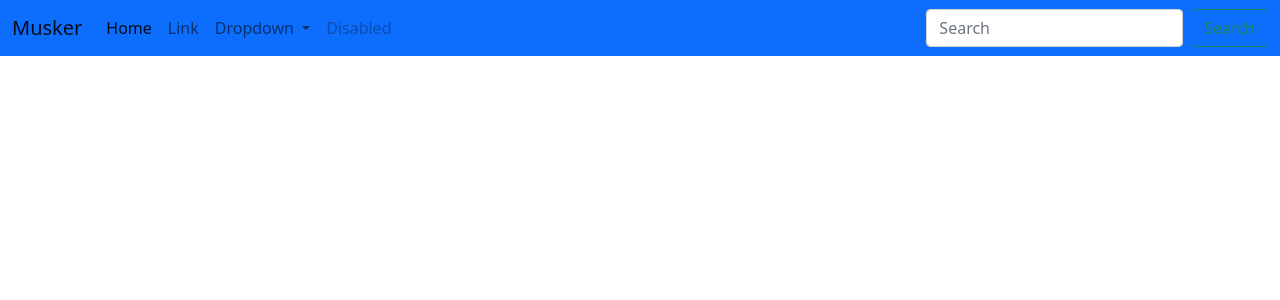
After one commit to DeaaTH65/Twitter_Clone, a Django app: template social/musker/templates/base.html in a window 1280 px wide. The commit adds this page. Shown: the top 300 px of the page. Run offline with Django 4.2, Linux system fonts and the light colour scheme; the template is opened without the code that fills it, so the values that code supplies are empty; parts of the project's set-up code (start-up, migrations or seed data) failed here and were passed over.

Commit message:
base template

```diff
--- /dev/null
+++ b/social/musker/templates/base.html
@@ -0,0 +1,66 @@
+<!doctype html>
+<html lang="en">
+  <head>
+    <!-- Required meta tags -->
+    <meta charset="utf-8">
+    <meta name="viewport" content="width=device-width, initial-scale=1">
+
+    <!-- Bootstrap CSS -->
+    <link href="https://cdn.jsdelivr.net/npm/bootstrap@5.0.2/dist/css/bootstrap.min.css" rel="stylesheet" integrity="sha384-EVSTQN3/azprG1Anm3QDgpJLIm9Nao0Yz1ztcQTwFspd3yD65VohhpuuCOmLASjC" crossorigin="anonymous">
+
+    <title>Musker<{% block title %}{% endblock title %}</title>
+  </head>
+  <body>
+    <nav class="navbar navbar-expand-lg navbar-light bg-primary">
+        <div class="container-fluid">
+          <a class="navbar-brand" href="#">Musker</a>
+          <button class="navbar-toggler" type="button" data-bs-toggle="collapse" data-bs-target="#navbarSupportedContent" aria-controls="navbarSupportedContent" aria-expanded="false" aria-label="Toggle navigation">
+            <span class="navbar-toggler-icon"></span>
+          </button>
+          <div class="collapse navbar-collapse" id="navbarSupportedContent">
+            <ul class="navbar-nav me-auto mb-2 mb-lg-0">
+              <li class="nav-item">
+                <a class="nav-link active" aria-current="page" href="#">Home</a>
+              </li>
+              <li class="nav-item">
+                <a class="nav-link" href="#">Link</a>
+              </li>
+              <li class="nav-item dropdown">
+                <a class="nav-link dropdown-toggle" href="#" id="navbarDropdown" role="button" data-bs-toggle="dropdown" aria-expanded="false">
+                  Dropdown
+                </a>
+                <ul class="dropdown-menu" aria-labelledby="navbarDropdown">
+                  <li><a class="dropdown-item" href="#">Action</a></li>
+                  <li><a class="dropdown-item" href="#">Another action</a></li>
+                  <li><hr class="dropdown-divider"></li>
+                  <li><a class="dropdown-item" href="#">Something else here</a></li>
+                </ul>
+              </li>
+              <li class="nav-item">
+                <a class="nav-link disabled" href="#" tabindex="-1" aria-disabled="true">Disabled</a>
+              </li>
+            </ul>
+            <form class="d-flex">
+              <input class="form-control me-2" type="search" placeholder="Search" aria-label="Search">
+              <button class="btn btn-outline-success" type="submit">Search</button>
+            </form>
+          </div>
+        </div>
+      </nav>
+
+    <!-- Optional JavaScript; choose one of the two! -->
+
+    <!-- Option 1: Bootstrap Bundle with Popper -->
+    <script src="https://cdn.jsdelivr.net/npm/bootstrap@5.0.2/dist/js/bootstrap.bundle.min.js" integrity="sha384-MrcW6ZMFYlzcLA8Nl+NtUVF0sA7MsXsP1UyJoMp4YLEuNSfAP+JcXn/tWtIaxVXM" crossorigin="anonymous"></script>
+
+    <!-- Option 2: Separate Popper and Bootstrap JS -->
+    <!--
+    <script src="https://cdn.jsdelivr.net/npm/@popperjs/core@2.9.2/dist/umd/popper.min.js" integrity="sha384-IQsoLXl5PILFhosVNubq5LC7Qb9DXgDA9i+tQ8Zj3iwWAwPtgFTxbJ8NT4GN1R8p" crossorigin="anonymous"></script>
+    <script src="https://cdn.jsdelivr.net/npm/bootstrap@5.0.2/dist/js/bootstrap.min.js" integrity="sha384-cVKIPhGWiC2Al4u+LWgxfKTRIcfu0JTxR+EQDz/bgldoEyl4H0zUF0QKbrJ0EcQF" crossorigin="anonymous"></script>
+    -->
+    <div class="container">
+    {% block content %}{% endblock content %}
+    </div>
+
+  </body>
+</html>
```
Also changed, not shown: social/musker/templates/home.html (+7 -1 lines).
